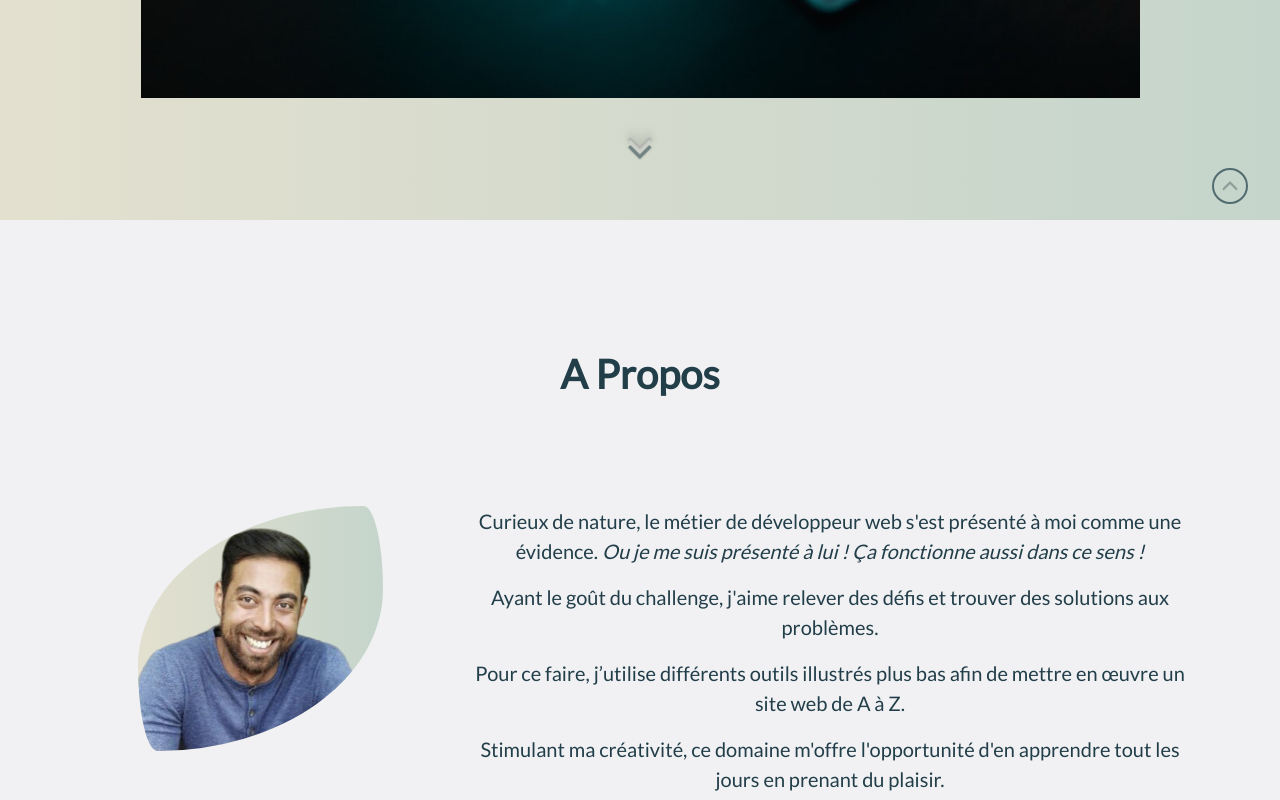
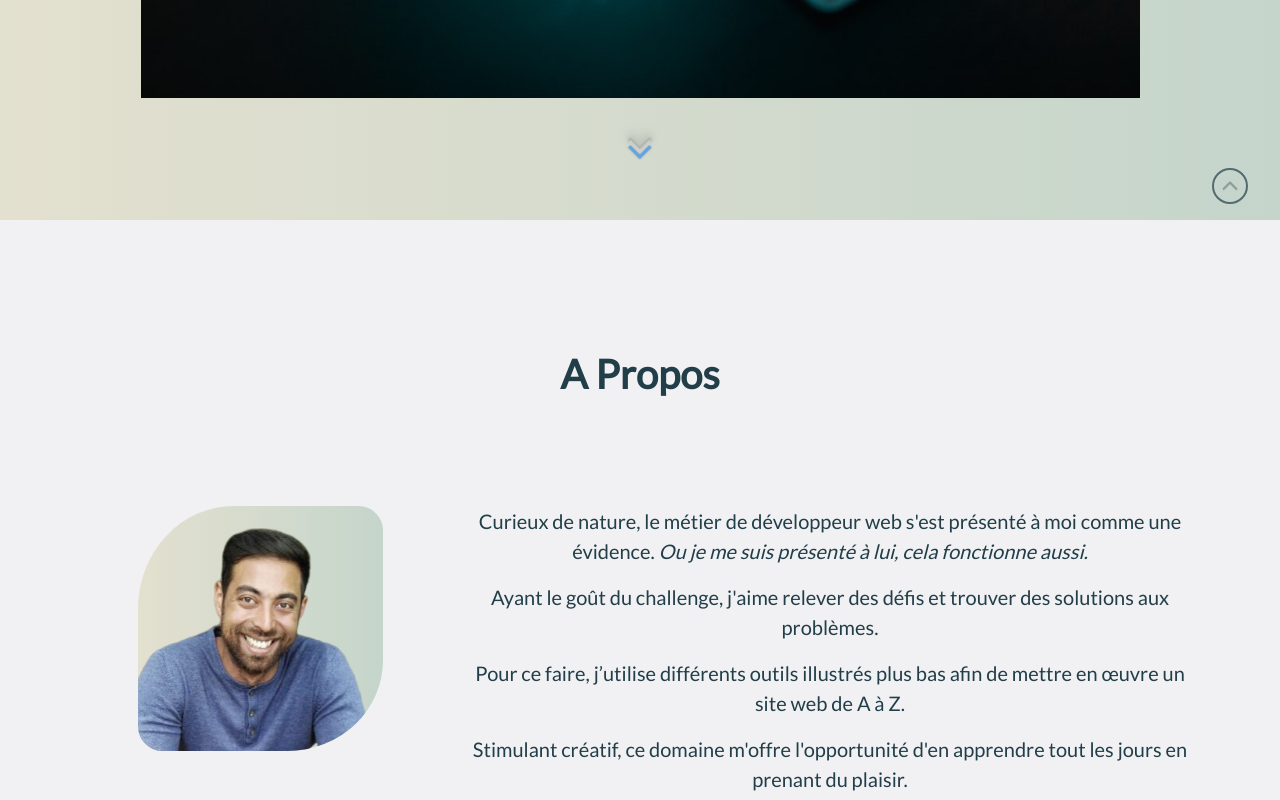
Before and after one commit to DavidPayet/david_portfolio, a React (Create React App) app: page / in a window 1280 px wide. Shown: the part 580-1380 px from the top of the page. Built offline with nearby package versions, Linux system fonts and the light colour scheme; a web font is replaced by a local one.

Commit message:
remove background

```diff
--- a/src/components/About.jsx
+++ b/src/components/About.jsx
@@ -13,10 +13,10 @@ const About = () => {
             <img className="photo" src="/medias/photo.png" alt="myphoto" />
           </Col>
           <Col xl="8" lg="8" md="8" sm="12" xs="12">
-            <p>Curieux de nature, le métier de développeur web s'est présenté à moi comme une évidence. <em>Ou je me suis présenté à lui ! &#199;a fonctionne aussi dans ce sens !</em></p>
+            <p>Curieux de nature, le métier de développeur web s'est présenté à moi comme une évidence. <em>Ou je me suis présenté à lui, cela fonctionne aussi.</em></p>
             <p>Ayant le goût du challenge, j'aime relever des défis et trouver des solutions aux problèmes.</p>
             <p>Pour ce faire, j’utilise différents outils illustrés plus bas afin de mettre en &#x153;uvre un site web de A à Z.</p>
-            <p>Stimulant ma créativité, ce domaine m'offre l'opportunité d'en apprendre tout les jours en prenant du plaisir.</p>
+            <p>Stimulant créatif, ce domaine m'offre l'opportunité d'en apprendre tout les jours en prenant du plaisir.</p>
             <p>Progressant actuellement en totale autonomie, je souhaiterai mettre à profit mes qualités et compétences au sein d'une équipe et ainsi booster mon évolution dans le web.</p>
           </Col>
         </Row>
--- a/src/components/About.scss
+++ b/src/components/About.scss
@@ -25,8 +25,7 @@
       width: 70%;
       height: auto;
       background: linear-gradient(to left, #c5d5cb, #e3e0cf);
-      //border-radius: 80px 80px 80px 0px;
-      border-radius: 92% 8% 92% 8% / 65% 34% 66% 35% ;
+      border-radius: 39% 10% 39% 10% / 42% 10% 37% 10%  ;
     }
   }
 }
--- a/src/components/Competences.scss
+++ b/src/components/Competences.scss
@@ -3,7 +3,6 @@
 .Competences {
   padding-top: 130px;
   padding-bottom: 130px;
-  background: linear-gradient(to left, #c5d5cb, #e3e0cf);
 
   .competences {
 
--- a/src/components/Contact.scss
+++ b/src/components/Contact.scss
@@ -3,7 +3,6 @@
 .Contact {
   padding-top: 130px;
   padding-bottom: 130px;
-  background: linear-gradient(to left, #c5d5cb, #e3e0cf);
 
   .contact {
     h1 {
--- a/src/components/Header.jsx
+++ b/src/components/Header.jsx
@@ -26,6 +26,7 @@ function Header() {
             <Row className="bottom-arrow">
             <Col xl="12" lg="12" md="12" sm="12" xs="12">
               <Link
+                className="arrow"
                 activeClass="active"
                 to="about-section"
                 spy={true}
--- a/src/components/Header.scss
+++ b/src/components/Header.scss
@@ -1,7 +1,6 @@
 @import url('https://fonts.googleapis.com/css?family=Lato&display=swap');
 
 .Header {
-  background: linear-gradient(to left, #c5d5cb, #e3e0cf);
   padding-bottom: 50px;
 
   .header {
@@ -185,7 +184,6 @@
       -webkit-animation: sdb05 2s infinite;
       animation: sdb05 2s infinite;
       box-sizing: border-box;
-      cursor: pointer;
       text-shadow: 0px 0px 2px #686868,
         0px 1px 1px #ddd,
         0px 2px 1px #d6d6d6,
@@ -200,6 +198,10 @@
         0px 11px 9px rgba(100, 100, 100, 0.2),
         0px 12px 11px rgba(100, 100, 100, 0.25),
         0px 13px 15px rgba(100, 100, 100, 0.3);
+
+        .arrow {
+          cursor: pointer;
+        }
     }
 
     @-webkit-keyframes sdb05 {
--- a/src/components/pages/HomePage.scss
+++ b/src/components/pages/HomePage.scss
@@ -1,12 +1,6 @@
 @import url('https://fonts.googleapis.com/css?family=Lato&display=swap');
 
 .HomePage {
-  position: absolute;
   padding-top: 70px;
-  width: 100%;
   background: linear-gradient(to left, #c5d5cb, #e3e0cf);
-
-  .homePage {
-    text-align: center;
-  }
 }
```
Also changed, not shown: src/components/NavBar.jsx (indentation only).
